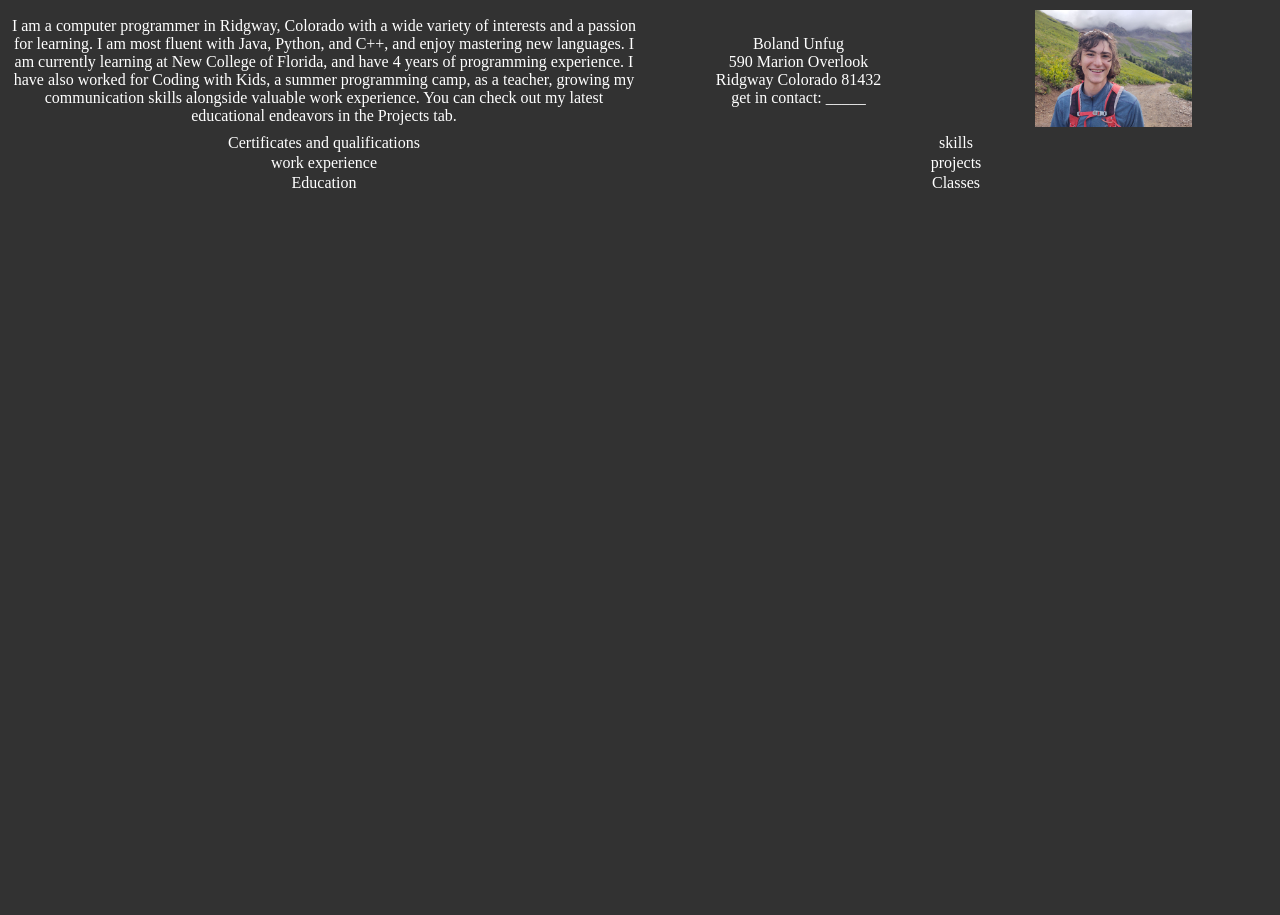
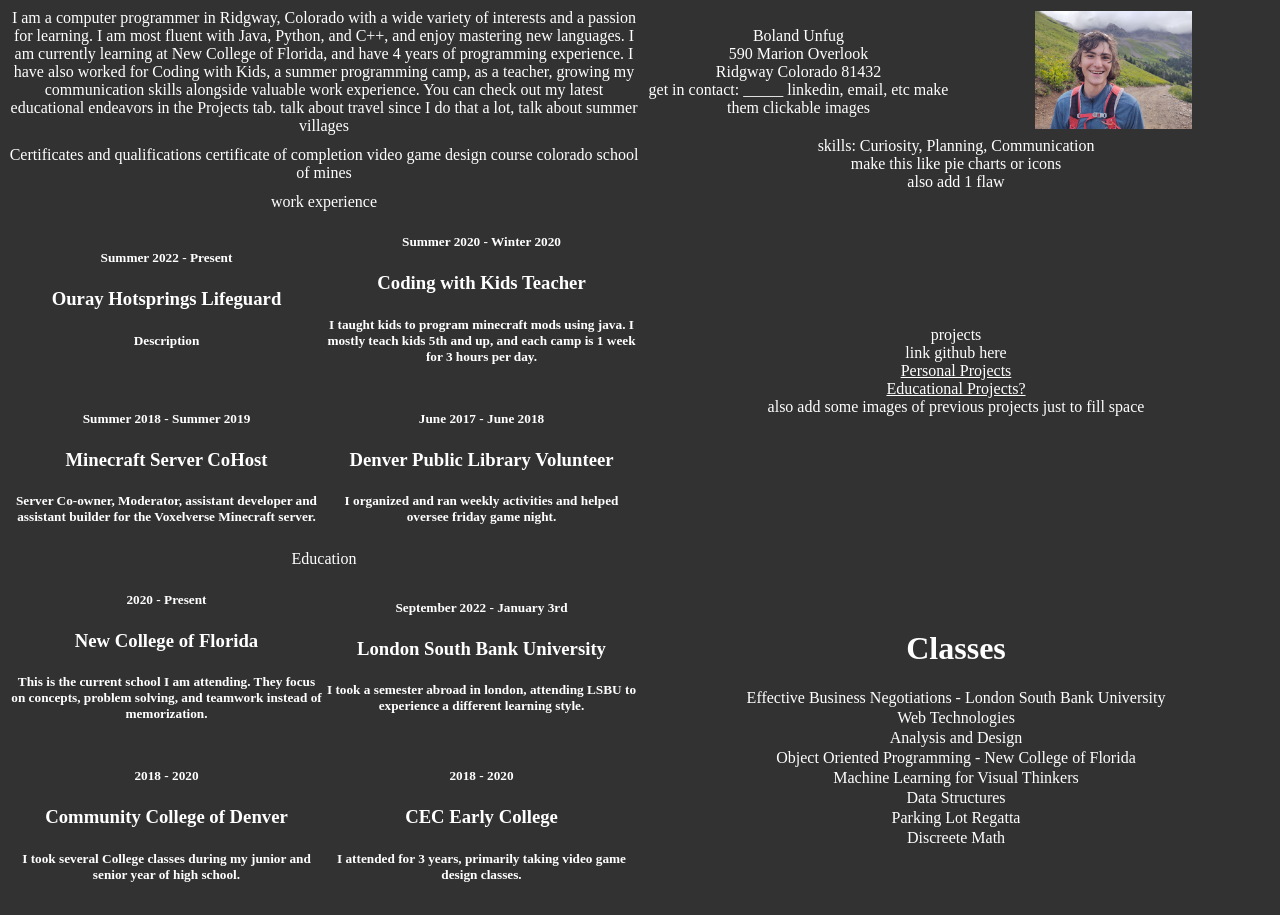
Before and after one commit to Boland-Unfug/Web-Technologies-2022, a plain HTML site: page Exercise 1/CV.html in a window 1280 px wide. Before the commit the page ends 800 px from the top, so only its background shows below. Drawn offline with Linux system fonts and the light colour scheme.

Commit message:
CV skeleton completed

```diff
--- a/Exercise 1/CV.html
+++ b/Exercise 1/CV.html
@@ -5,9 +5,12 @@
     dark grey, light grey, white text and dotted lines, blue or purple?
     figure out how to make it work for mobile/small monitor through the text moving underneath under certain screen width.
     Use table to split the site in half
-    icon top middle
+    currently it resizes, which is not too bad but will become a problem with more content
+    icon top middle?
     eventually split css from the html and use link
     favicon
+    update information, really make sure it is as correct as possible
+    align top middle instead of just middle
 -->
 
 <!DOCTYPE html>
@@ -33,7 +36,7 @@
             border:1px solid black;
             color:white;
             border-style:hidden;
-            text-align: center;
+            text-align:center;
         }
         </style>
 
@@ -48,6 +51,8 @@
                     I am currently learning at New College of Florida, and have 4 years of programming experience.
                     I have also worked for Coding with Kids, a summer programming camp, as a teacher, growing my communication skills alongside valuable work experience.
                     You can check out my latest educational endeavors in the Projects tab.
+                    talk about travel since I do that a lot, talk about summer villages
+
                 </td>
                 <td>
                     <table> <!-- nested table to fit multiple elements -->
@@ -57,6 +62,7 @@
                                 590 Marion Overlook <br>
                                 Ridgway Colorado 81432 <br>
                                 get in contact: _____
+                                linkedin, email, etc make them clickable images
                             </td>
                             <td>
                                 <img src="Website Image.jpg" width="50%" height="50%">
@@ -68,58 +74,137 @@
             <tr>
                 <td>
                     Certificates and qualifications
+                    certificate of completion video game design course colorado school of mines
                 </td>
                 <td>
-                    skills
+                    skills:
+                    Curiosity, Planning, Communication <br>
+                    make this like pie charts or icons <br>
+                    also add 1 flaw
                 </td>
             </tr>
             <tr>
                 <td>
                     work experience
-                                <!--
-Summer 2022 - present
-
-OURAY HOTSPRINGS LIFEGUARD
-
-Summer 2020 winter 2020
-
-CODING WITH KIDS TEACHER
-
-I taught kids to program minecraft mods using java. I mostly teach kids 5th and up, and each camp is 1 week for 3 hours per day.
-
-Summer 2018 - Summer 2019
-VOXELVERSE CO-HOST
-
-Server Co-owner, Moderator, assistant developer and assistant builder for the Voxelverse Minecraft server.
-
-June 2017 - June 2018
-DENVER PUBLIC LIBRARY VOLUNTEER
-
-I organized weekly activities and helped oversee friday game night.
-
-June - July 2016
-CHILDREN’S INTERNATIONAL SUMMER VILLAGES
-
-Participated in a summer program, Medellín, Colombia, 2016. CISV provides a range of unique, educational group activities, which develop cross-cultural understanding in children, youth and adults from around the world.
-
-June - July 2014
-CENTER FOR BRIGHT KIDS
-
-Certificate of completion, MIT’s Scratch video game design studio,  Colorado School of Mines.
-                                -->
-                </td>
+                    <table>
+                        <tr>
+                            <td>
+                                <h5>Summer 2022 - Present</h5>
+                                <h3>Ouray Hotsprings Lifeguard</h3>
+                                <h5>Description</h5>
+                            </td>
+                            <td>
+                                <h5>Summer 2020 - Winter 2020</h4>
+                                    <h3>Coding with Kids Teacher</h2>
+                                    <h5> I taught kids to program minecraft mods using java. I mostly teach kids 5th and up, and each camp is 1 week for 3 hours per day.</h3>
+                            </td>
+                        </tr>
+                        <tr>
+                            <td>
+                                <h5>Summer 2018 - Summer 2019</h5>
+                                <h3>Minecraft Server CoHost</h3>
+                                <h5>Server Co-owner, Moderator, assistant developer and assistant builder for the Voxelverse Minecraft server.</h5>
+                            </td>
+                            <td>
+                                <h5>June 2017 - June 2018</h5>
+                                <h3>Denver Public Library Volunteer</h3>
+                                <h5>I organized and ran weekly activities and helped oversee friday game night.</h5>
+                            </td>
+                    </table>
+                </td> <!-- end of work experience -->
                 <td>
-                    projects
+                    projects <br>
+                    link github here <br>
+                    <a href="https://github.com/BolandUnfug" style="color:white"> Personal Projects </a>
+                    <br>
+                    <a href="https://github.com/Boland-Unfug" style="color:white">Educational Projects?</a>
+                    <br>
+                    also add some images of previous projects just to fill space
                 </td>
             </tr>
             <tr>
                 <td>
                     Education
+                    <table>
+                        <tr>
+                            <td>
+                                <h5>2020 - Present</h5>
+                                <h3>New College of Florida</h3>
+                                <h5>This is the current school I am attending. They focus on concepts, problem solving, and teamwork instead of memorization.</h5>
+                            </td>
+                            <td>
+                                <h5>September 2022 - January 3rd</h5>
+                                <h3>London South Bank University</h3>
+                                <h5>I took a semester abroad in london, attending LSBU to experience a different learning style.</h5>
+                            </td>
+                        </tr>
+                        <tr>
+                            <td>
+                                <h5>2018 - 2020</h5>
+                                <h3>Community College of Denver</h3>
+                                <h5>I took several College classes during my junior and senior year of high school.</h5>
+                            </td>
+                            <td>
+                                <h5>2018 - 2020</h5>
+                                <h3>CEC Early College</h3>
+                                <h5>I attended for 3 years, primarily taking video game design classes.</h5>
+                            </td>
+                        </tr>
+                    </table>
+
                 </td>
                 <td>
-                    Classes
+                    <h1>Classes</h1>
+                    <table>
+                        <tr>
+                            <td>
+                                Effective Business Negotiations - London South Bank University
+                            </td>
+                        </tr>
+                        <tr>
+                            <td>
+                                Web Technologies
+                            </td>
+
+                        </tr>
+                        <tr>
+                            <td>
+                                Analysis and Design
+                            </td>
+
+                        </tr>
+                        <tr>
+                            <td>
+                               Object Oriented Programming - New College of Florida
+                            </td>
+
+                        </tr>
+                        <tr>
+                            <td>
+                                Machine Learning for Visual Thinkers
+                            </td>
+
+                        </tr>
+                        <tr>
+                            <td>
+                                Data Structures
+                            </td>
+
+                        </tr>
+                        <tr>
+                            <td>
+                                Parking Lot Regatta
+                            </td>
+
+                        </tr>
+                        <tr>
+                            <td>
+                                Discreete Math
+                            </td>
+                        </tr>
+
+                    </table>
                 </td>
-
             </tr>
 
         </table>
```
